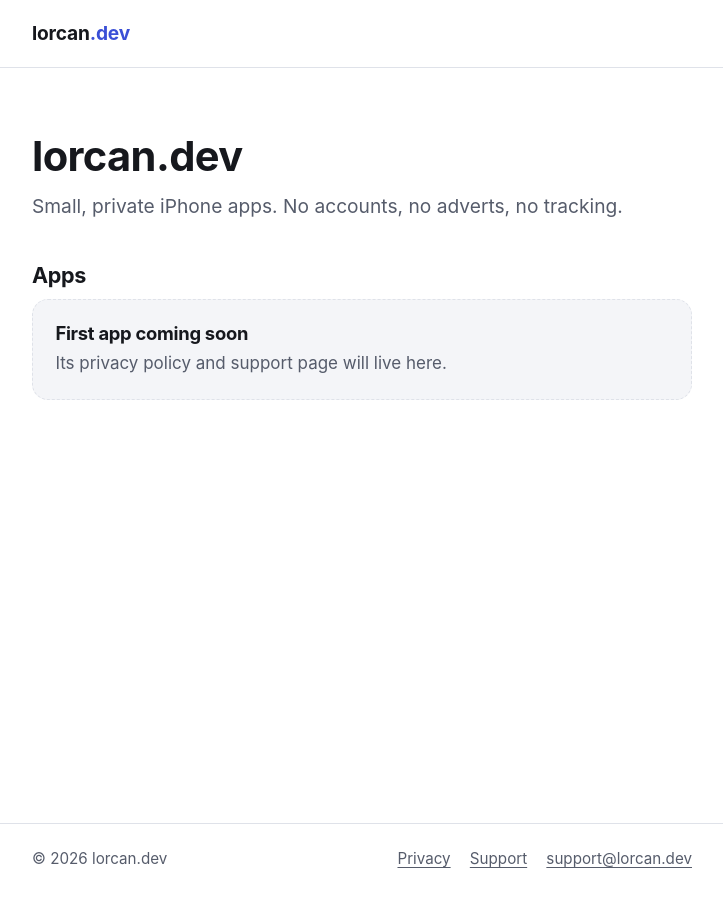
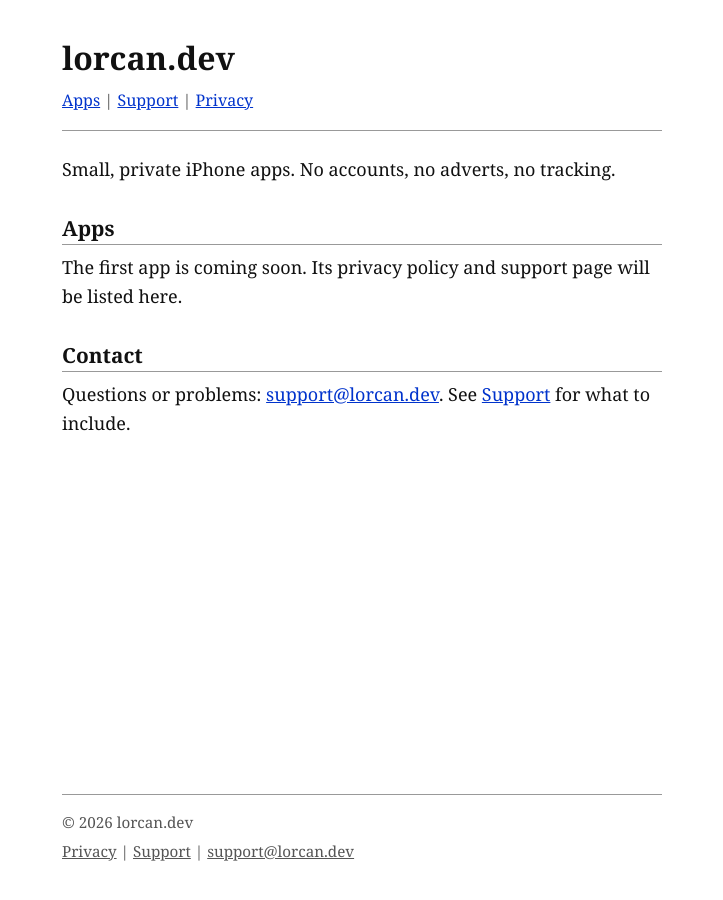
Before and after one commit to lorcanio/apps, a Jekyll site: the page built from index.html, in a window 1280 px wide. Shown: the whole page, without its empty margins (278-1001 px from the left). Built offline with Jekyll 4.4.1, drawn with Linux system fonts in a browser that asks for light colours.

Commit message:
Late-90s plain-document design: serif, classic links, rules, no cards
Co-Authored-By: Claude Sonnet 5.5 <noreply@anthropic.com>

```diff
--- a/_includes/footer.html
+++ b/_includes/footer.html
@@ -1,10 +1,7 @@
 <footer class="site-footer">
   <div class="wrap">
+    <hr>
     <p>© 2026 lorcan.dev</p>
-    <nav aria-label="Footer">
-      <a href="/privacy">Privacy</a>
-      <a href="/support">Support</a>
-      <a href="mailto:support@lorcan.dev">support@lorcan.dev</a>
-    </nav>
+    <p><a href="/privacy">Privacy</a> | <a href="/support">Support</a> | <a href="mailto:support@lorcan.dev">support@lorcan.dev</a></p>
   </div>
 </footer>
--- a/_layouts/default.html
+++ b/_layouts/default.html
@@ -7,7 +7,9 @@
 <a class="skip" href="#main">Skip to content</a>
 <header class="site-header">
   <div class="wrap">
-    <a class="wordmark" href="/" aria-label="lorcan.dev, home">lorcan<span>.dev</span></a>
+    <a class="wordmark" href="/" aria-label="lorcan.dev, home">lorcan.dev</a>
+    <nav aria-label="Main"><a href="/">Apps</a> | <a href="/support">Support</a> | <a href="/privacy">Privacy</a></nav>
+    <hr>
   </div>
 </header>
 <main id="main" class="wrap">
--- a/assets/css/site.css
+++ b/assets/css/site.css
@@ -1,25 +1,22 @@
-/* lorcan.dev apps: one stylesheet, no framework, no JS, no external requests. */
+/* lorcan.dev apps: one stylesheet, no framework, no JS, no external requests.
+   Plain-document look: serif text, classic link colours, thin rules. */
 :root {
   --bg: #ffffff;
-  --surface: #f4f5f8;
-  --text: #16181d;
-  --muted: #565c6b;
-  --line: #dfe2e9;
-  --accent: #3a4fd6;
-  --accent-text: #ffffff;
-  --focus: #3a4fd6;
+  --text: #111111;
+  --muted: #555555;
+  --link: #0033cc;
+  --visited: #551a8b;
+  --rule: #999999;
   color-scheme: light;
 }
 @media (prefers-color-scheme: dark) {
   :root {
-    --bg: #101216;
-    --surface: #1a1d24;
-    --text: #eceef3;
-    --muted: #a3a9b8;
-    --line: #2b2f39;
-    --accent: #93a4ff;
-    --accent-text: #101216;
-    --focus: #93a4ff;
+    --bg: #121212;
+    --text: #e6e6e6;
+    --muted: #a8a8a8;
+    --link: #8fb4ff;
+    --visited: #c5a3ff;
+    --rule: #6a6a6a;
     color-scheme: dark;
   }
 }
@@ -29,53 +26,48 @@ body {
   margin: 0;
   background: var(--bg);
   color: var(--text);
-  font: 1.0625rem/1.65 -apple-system, BlinkMacSystemFont, "Segoe UI", Roboto, "Helvetica Neue", Arial, sans-serif;
+  font: 1.125rem/1.6 Georgia, "Times New Roman", Times, serif;
   min-height: 100vh;
   display: flex;
   flex-direction: column;
 }
-.wrap { width: 100%; max-width: 700px; margin: 0 auto; padding: 0 1.25rem; }
-main.wrap { flex: 1; padding-top: 2.5rem; padding-bottom: 4rem; }
-a { color: var(--accent); text-underline-offset: 0.2em; }
+.wrap { width: 100%; max-width: 40rem; margin: 0 auto; padding: 0 1.25rem; }
+main.wrap { flex: 1; padding-top: 1.5rem; padding-bottom: 3rem; }
+
+a { color: var(--link); }
+a:visited { color: var(--visited); }
 a:hover { text-decoration-thickness: 2px; }
-a:focus-visible, .badge:focus-visible { outline: 3px solid var(--focus); outline-offset: 3px; border-radius: 4px; }
-.skip { position: absolute; left: -999px; top: 0; background: var(--accent); color: var(--accent-text); padding: .5rem .9rem; z-index: 10; }
+a:focus-visible { outline: 2px solid var(--link); outline-offset: 2px; }
+.skip { position: absolute; left: -999px; top: 0; background: var(--bg); padding: .4rem .8rem; border: 1px solid var(--rule); }
 .skip:focus { left: .5rem; top: .5rem; }
 
-.site-header { border-bottom: 1px solid var(--line); }
-.site-header .wrap { padding-top: 1.1rem; padding-bottom: 1.1rem; }
-.wordmark { color: var(--text); font-weight: 700; font-size: 1.2rem; letter-spacing: -0.01em; text-decoration: none; }
-.wordmark span { color: var(--accent); }
+.site-header .wrap { padding-top: 2rem; }
+.wordmark, .wordmark:visited { font-size: 2rem; font-weight: bold; color: var(--text); text-decoration: none; }
+.wordmark:hover { text-decoration: underline; }
+.site-header nav { margin-top: .3rem; font-size: 1rem; color: var(--muted); }
+hr { border: 0; border-top: 1px solid var(--rule); margin: 1rem 0 0; }
 
-h1, h2, h3 { line-height: 1.2; letter-spacing: -0.015em; }
-h1 { font-size: 2.1rem; margin: 0 0 .6rem; }
-h2 { font-size: 1.35rem; margin: 2.4rem 0 .6rem; }
-h3 { font-size: 1.1rem; margin: 1.8rem 0 .4rem; }
+h1, h2, h3 { line-height: 1.25; }
+h1 { font-size: 1.7rem; margin: 0 0 .5rem; }
+h2 { font-size: 1.3rem; margin: 2rem 0 .5rem; border-bottom: 1px solid var(--rule); padding-bottom: .15rem; }
+h3 { font-size: 1.1rem; margin: 1.5rem 0 .3rem; }
 p, ul, ol { margin: 0 0 1rem; }
-.prose { max-width: 100%; }
-.prose h1 + p { color: var(--muted); }
-.lede { font-size: 1.2rem; color: var(--muted); margin-bottom: 2.5rem; }
+ul, ol { padding-left: 1.5rem; }
+code { font: .95em ui-monospace, Menlo, Consolas, "Courier New", monospace; }
+.meta { color: var(--muted); font-size: .95rem; }
 
-.apps { list-style: none; padding: 0; margin: 0; display: grid; gap: 1rem; }
-.app { display: grid; grid-template-columns: 64px 1fr; gap: 1rem; align-items: center; padding: 1rem; background: var(--surface); border: 1px solid var(--line); border-radius: 16px; }
-.app img { width: 64px; height: 64px; border-radius: 14px; display: block; }
-.app h3 { margin: 0; font-size: 1.1rem; }
-.app h3 a { color: var(--text); text-decoration: none; }
-.app p { margin: .15rem 0 0; color: var(--muted); font-size: .98rem; }
-.badge { display: inline-block; margin-top: .6rem; padding: .35rem .9rem; border-radius: 999px; background: var(--accent); color: var(--accent-text); font-size: .9rem; font-weight: 600; text-decoration: none; }
-.soon { padding: 1.4rem; background: var(--surface); border: 1px dashed var(--line); border-radius: 16px; }
-.soon h2 { margin: 0 0 .3rem; font-size: 1.15rem; }
-.soon p { margin: 0; color: var(--muted); }
+.apps { list-style: none; padding: 0; }
+.apps li { display: flex; gap: .9rem; padding: .8rem 0; border-bottom: 1px dotted var(--rule); }
+.apps img { width: 48px; height: 48px; border-radius: 10px; flex: none; }
+.apps strong, .apps span { display: block; }
+.apps span { color: var(--muted); }
 
-.site-footer { border-top: 1px solid var(--line); color: var(--muted); font-size: .95rem; }
-.site-footer .wrap { padding-top: 1.4rem; padding-bottom: 1.8rem; display: flex; flex-wrap: wrap; gap: .5rem 1.5rem; justify-content: space-between; }
-.site-footer p { margin: 0; }
-.site-footer nav { display: flex; flex-wrap: wrap; gap: .4rem 1.2rem; }
-.site-footer a { color: var(--muted); }
+.site-footer { color: var(--muted); font-size: .95rem; }
+.site-footer .wrap { padding-bottom: 2rem; }
+.site-footer hr { margin: 0 0 .9rem; }
+.site-footer p { margin: 0 0 .3rem; }
+.site-footer a, .site-footer a:visited { color: var(--muted); }
 .site-footer a:hover { color: var(--text); }
 
-@media (min-width: 640px) {
-  main.wrap { padding-top: 4rem; }
-  h1 { font-size: 2.6rem; }
-}
-@media print { .site-header, .site-footer, .skip { display: none; } }
+@media (max-width: 480px) { body { font-size: 1.0625rem; } .wordmark { font-size: 1.7rem; } }
+@media print { .site-header nav, .site-footer, .skip { display: none; } }
--- a/index.html
+++ b/index.html
@@ -2,26 +2,25 @@
 layout: default
 description: Small, private iPhone apps by lorcan.dev. Privacy policies and support for each app.
 ---
-<h1>lorcan.dev</h1>
-<p class="lede">Small, private iPhone apps. No accounts, no adverts, no tracking.</p>
+<p>Small, private iPhone apps. No accounts, no adverts, no tracking.</p>
 
 <h2>Apps</h2>
 {% if site.data.apps and site.data.apps.size > 0 %}
 <ul class="apps">
   {% for app in site.data.apps %}
-  <li class="app">
-    <img src="{{ app.icon }}" alt="" width="64" height="64">
+  <li>
+    <img src="{{ app.icon }}" alt="" width="48" height="48">
     <div>
-      <h3><a href="/{{ app.slug }}/">{{ app.name }}</a></h3>
-      <p>{{ app.tagline }}</p>
-      <a class="badge" href="{{ app.store_url }}">View on the App Store</a>
+      <strong><a href="/{{ app.slug }}/">{{ app.name }}</a></strong>
+      <span>{{ app.tagline }}</span>
+      <a href="{{ app.store_url }}">App Store</a> | <a href="/{{ app.slug }}/privacy">Privacy</a> | <a href="/{{ app.slug }}/support">Support</a>
     </div>
   </li>
   {% endfor %}
 </ul>
 {% else %}
-<div class="soon">
-  <h2>First app coming soon</h2>
-  <p>Its privacy policy and support page will live here.</p>
-</div>
+<p>The first app is coming soon. Its privacy policy and support page will be listed here.</p>
 {% endif %}
+
+<h2>Contact</h2>
+<p>Questions or problems: <a href="mailto:support@lorcan.dev">support@lorcan.dev</a>. See <a href="/support">Support</a> for what to include.</p>
```
Also changed, not shown: privacy.md (+1 -1 lines), apple-touch-icon.png, favicon.png, favicon.svg, og-image.png.
